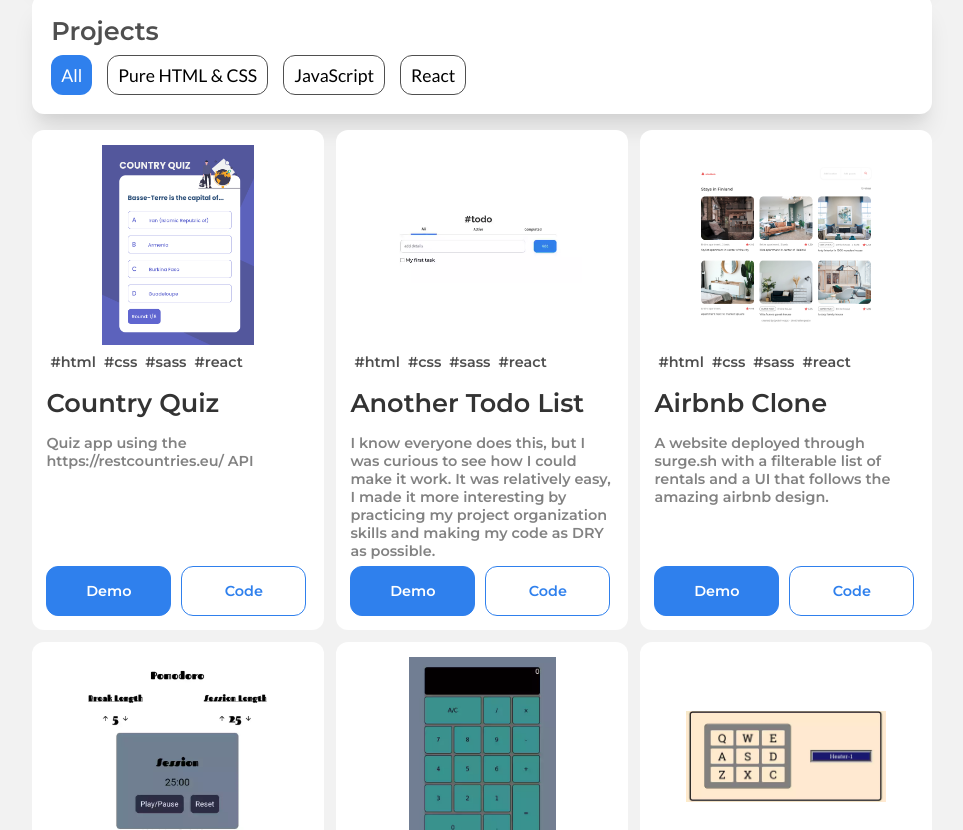
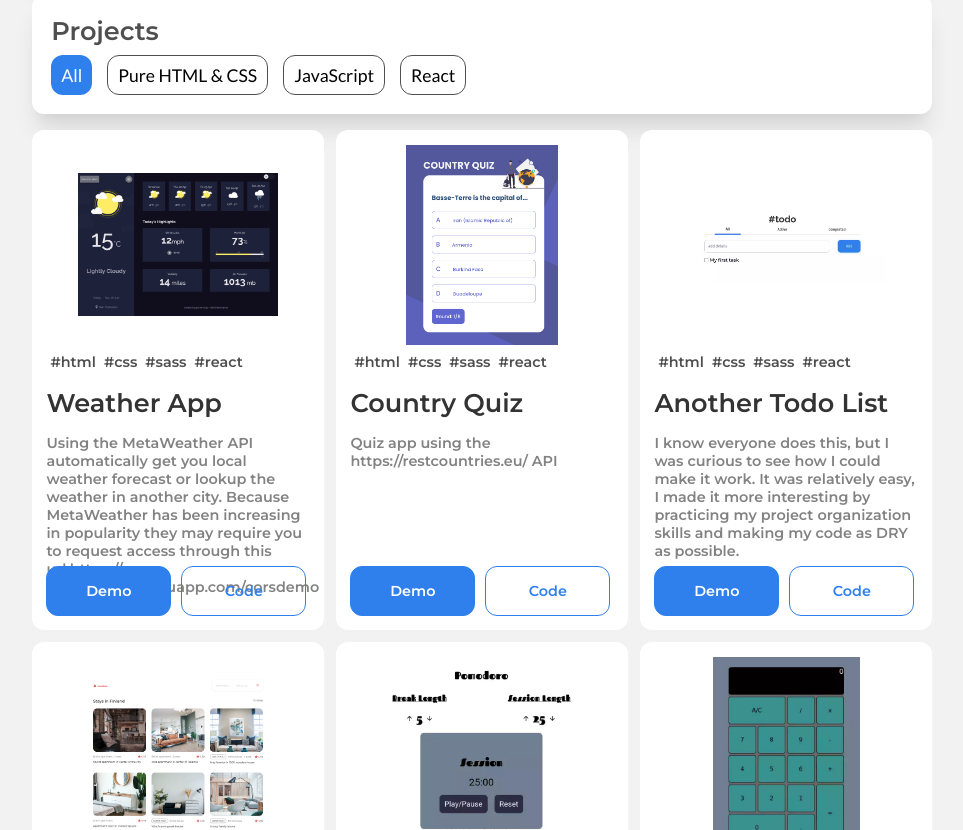
Before and after one commit to jpotvin-ezpz/personal-portfolio, a React (Create React App) app: page / in a window 1280 px wide. Shown: the part 438-1268 px from the top of the page, without its empty margins (158-1121 px from the left). Built offline with nearby package versions, Linux system fonts and the light colour scheme.

Commit message:
weather api app project added

```diff
--- a/src/newProjectsList.jsx
+++ b/src/newProjectsList.jsx
@@ -5,6 +5,14 @@ import { useState, useEffect, React } from 'react';
 
 function ProjectsList() {
   const [projects, setProjects] = useState([
+    {
+      title: 'Weather App',
+      summary: 'Using the MetaWeather API automatically get you local weather forecast or lookup the weather in another city. Because MetaWeather has been increasing in popularity they may require you to request access through this url:https://cors-anywhere.herokuapp.com/corsdemo ',
+      demo: 'https://fragile-sink.surge.sh/',
+      code: 'https://github.com/jpotvin-ezpz/weather-app',
+      imgSrc: './pics/weather-app.webp',
+      tagArr: ['html', 'css', 'sass', 'react'],
+    },
     {
       title: 'Country Quiz',
       summary: 'Quiz app using the https://restcountries.eu/ API',
```
Also changed, not shown: public/pics/weather-app.webp (added).
